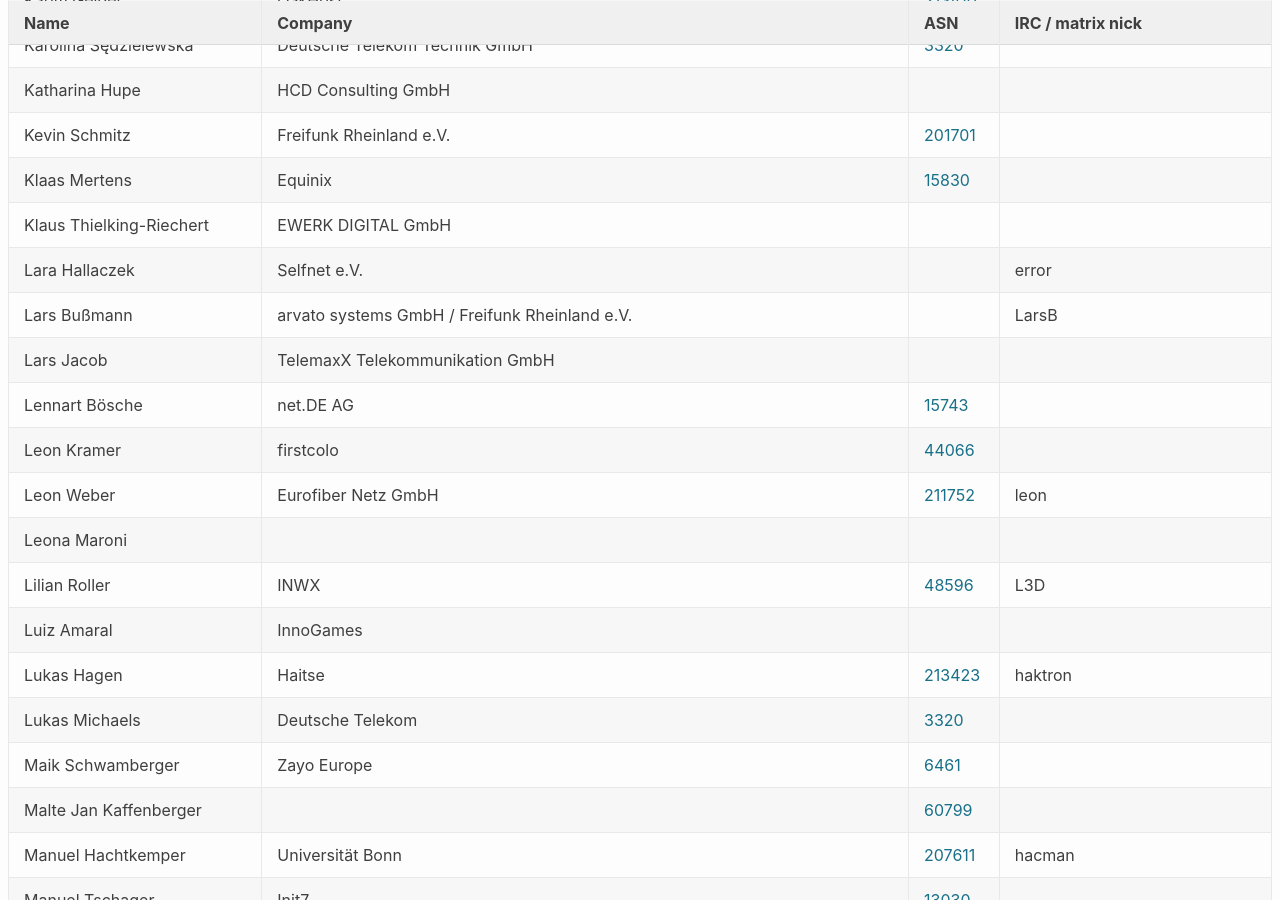
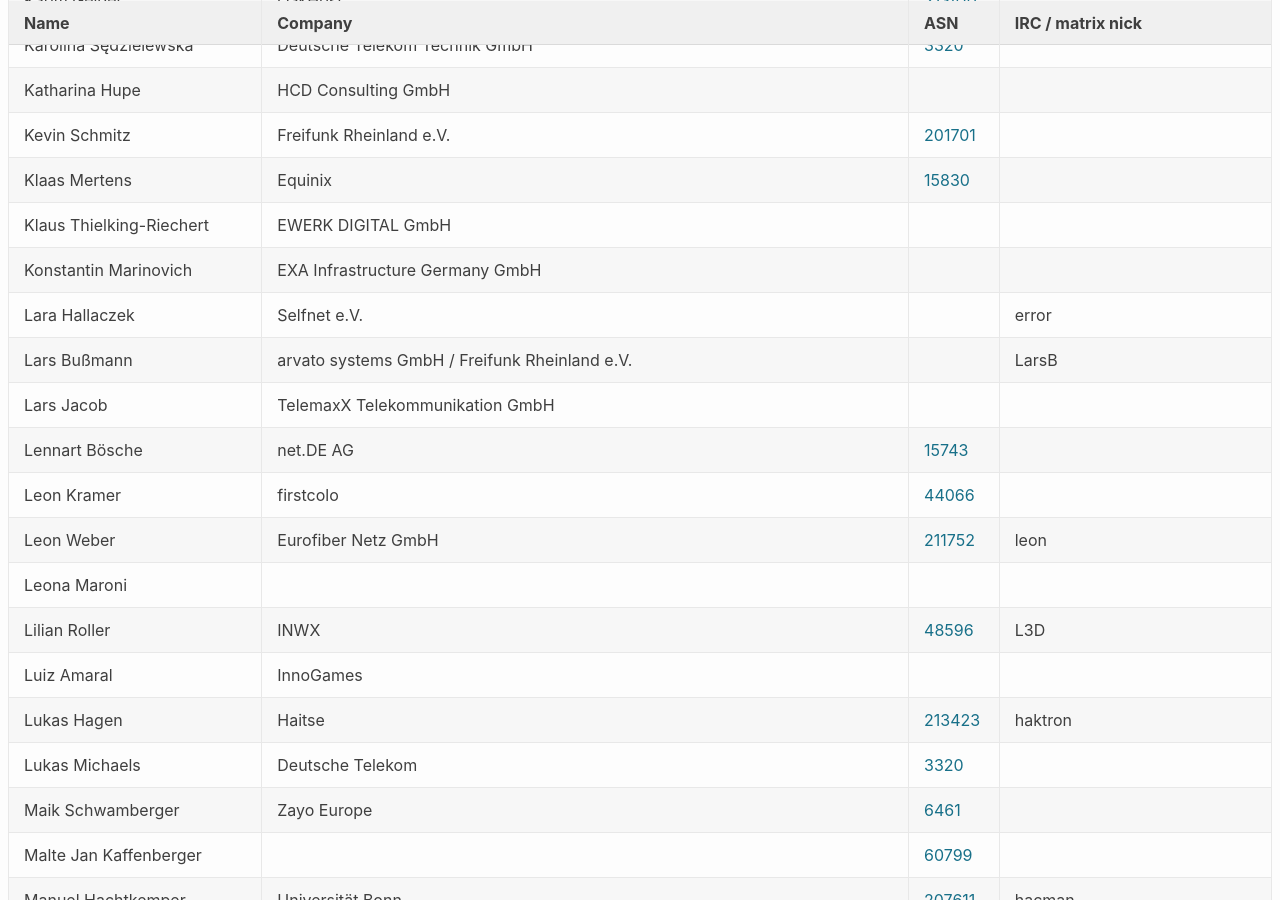
Before and after one commit to denog/pretix-attendeelist, a Jekyll site: the page built from denog17/index.markdown, in a window 1280 px wide and 900 px high, scrolled down 4744 px. Built offline with Jekyll 4.4.1, drawn with Linux system fonts in a browser that asks for light colours; some of the changed text lies outside the part shown.

Commit message:
Latest data: Thu Jul  3 08:36:22 UTC 2025

```diff
--- a/_data/attendees_denog17_online.json
+++ b/_data/attendees_denog17_online.json
@@ -1,4 +1,10 @@
 [
+  {
+    "name": "Andreas Ebert",
+    "company": "man-da.de GmbH",
+    "irc": null,
+    "asn": "8365"
+  },
   {
     "name": "Benjamin Kübler",
     "company": null,
--- a/_data/attendees_denog17_onsite.json
+++ b/_data/attendees_denog17_onsite.json
@@ -638,6 +638,12 @@
   {
     "name": "Klaus Thielking-Riechert",
     "company": "EWERK DIGITAL GmbH",
+    "irc": null,
+    "asn": null
+  },
+  {
+    "name": "Konstantin Marinovich",
+    "company": "EXA Infrastructure Germany GmbH",
     "irc": null,
     "asn": null
   },
```
